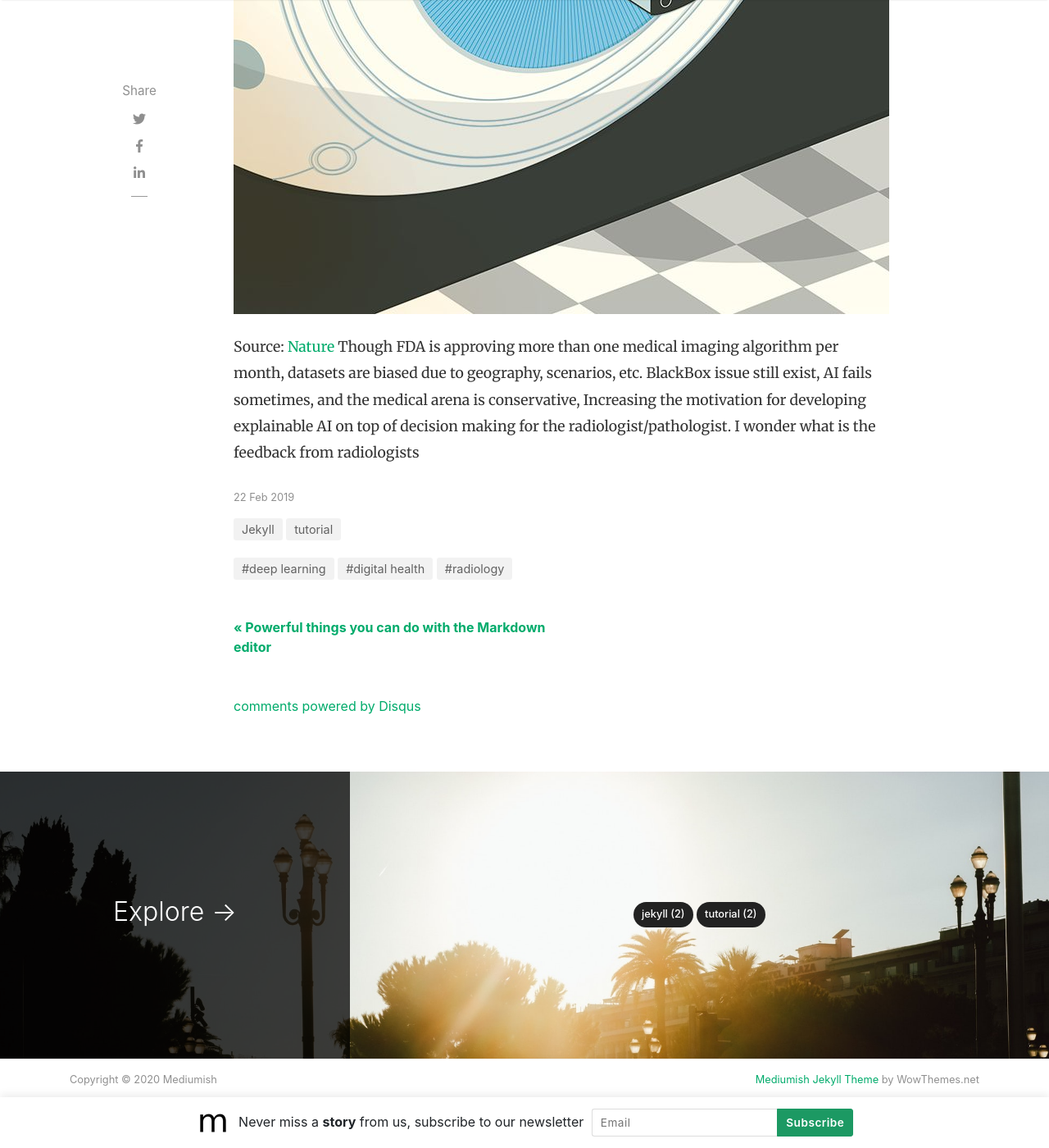
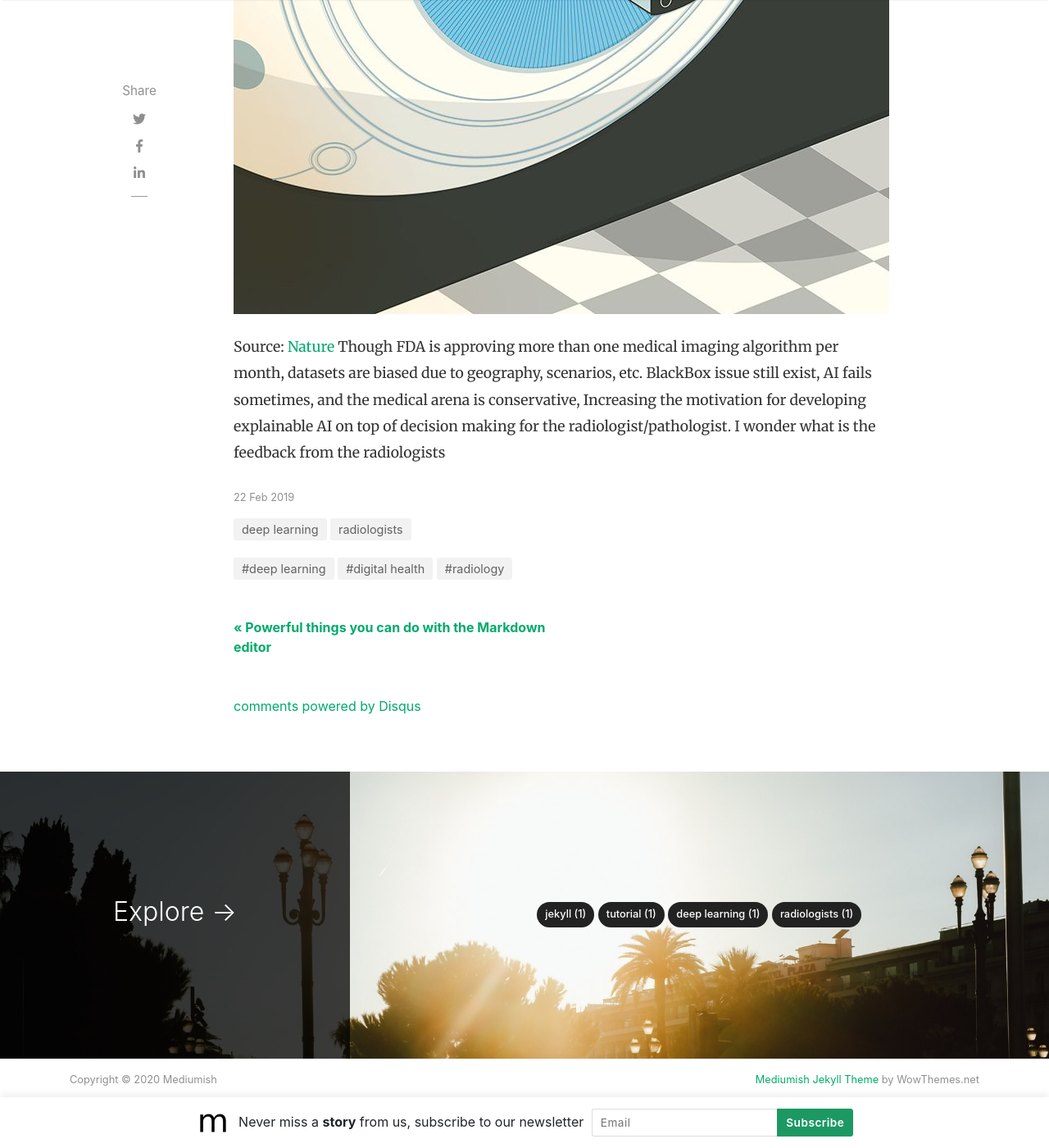
Before and after one commit to hanochk/hanochk.github.io, a Jekyll site: the page built from _posts/2019-02-22-a-rising-of-robot-radiologists.md, in a window 1280 px wide and 1400 px high, scrolled down 1088 px. Shown: the whole window at 82% size. Built offline with Jekyll 4.4.1, drawn with Linux system fonts in a browser that asks for light colours; nearby versions of some CDN libraries; comment, search, counter and statistics services are not loaded.

Commit message:
radiologist post 22-2-2020

```diff
--- a/_posts/2019-02-22-a-rising-of-robot-radiologists.md
+++ b/_posts/2019-02-22-a-rising-of-robot-radiologists.md
@@ -1,13 +1,13 @@
 ---
 layout: post
-title: Rise of Robot Radiologists
+title: "Rise of Robot Radiologists"
 author: Hanoch
 tags: [deep learning, digital health, radiology]
-categories: [ Jekyll, tutorial ]
+categories: [ deep learning, radiologists ]
 image: assets/images/radiologists_nature.jpg
 style: fill
 color: success
-description: Rise of Robot Radiologists
+description: Rise of Robot Radiologists - deep learning for tumor detection
 ---
 
 Source: [Nature](https://www.nature.com/articles/d41586-019-03847-z)
@@ -16,4 +16,4 @@ datasets are biased due to geography, scenarios, etc.
 BlackBox issue still exist, AI fails sometimes, and the medical arena is conservative,
 Increasing the motivation for developing explainable AI
 on top of decision making for the radiologist/pathologist.
-I wonder what is the feedback from radiologists
+I wonder what is the feedback from the radiologists
```
